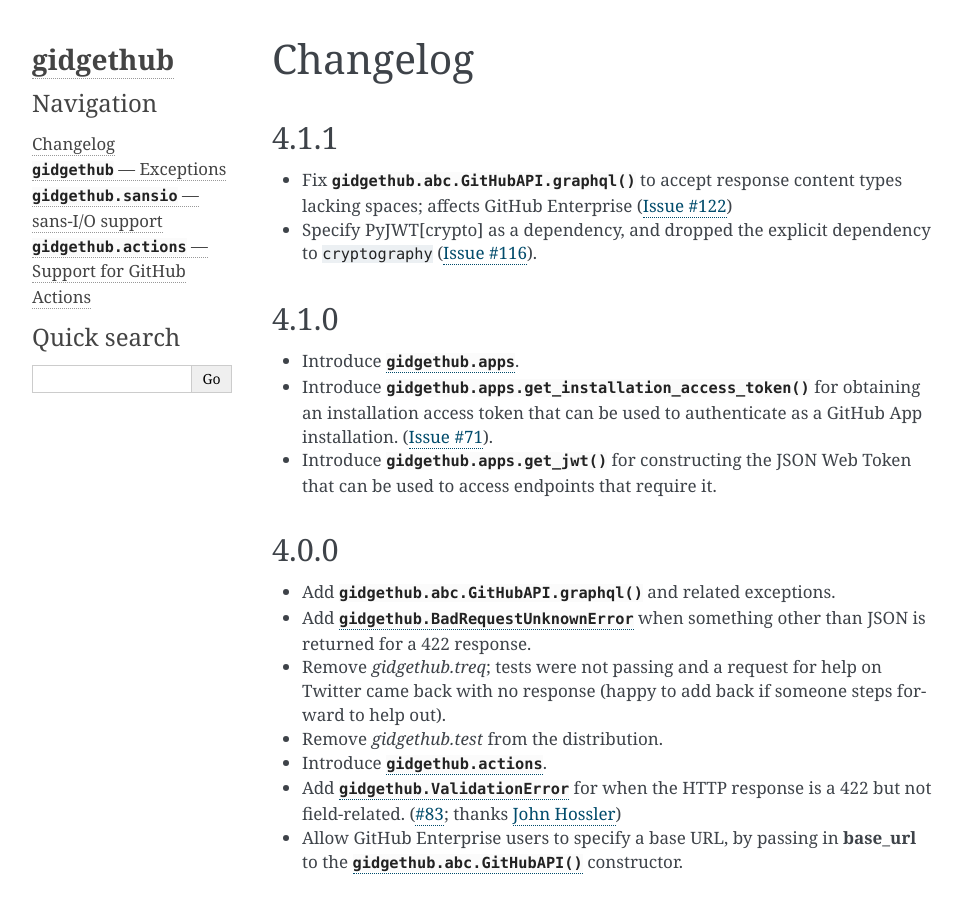
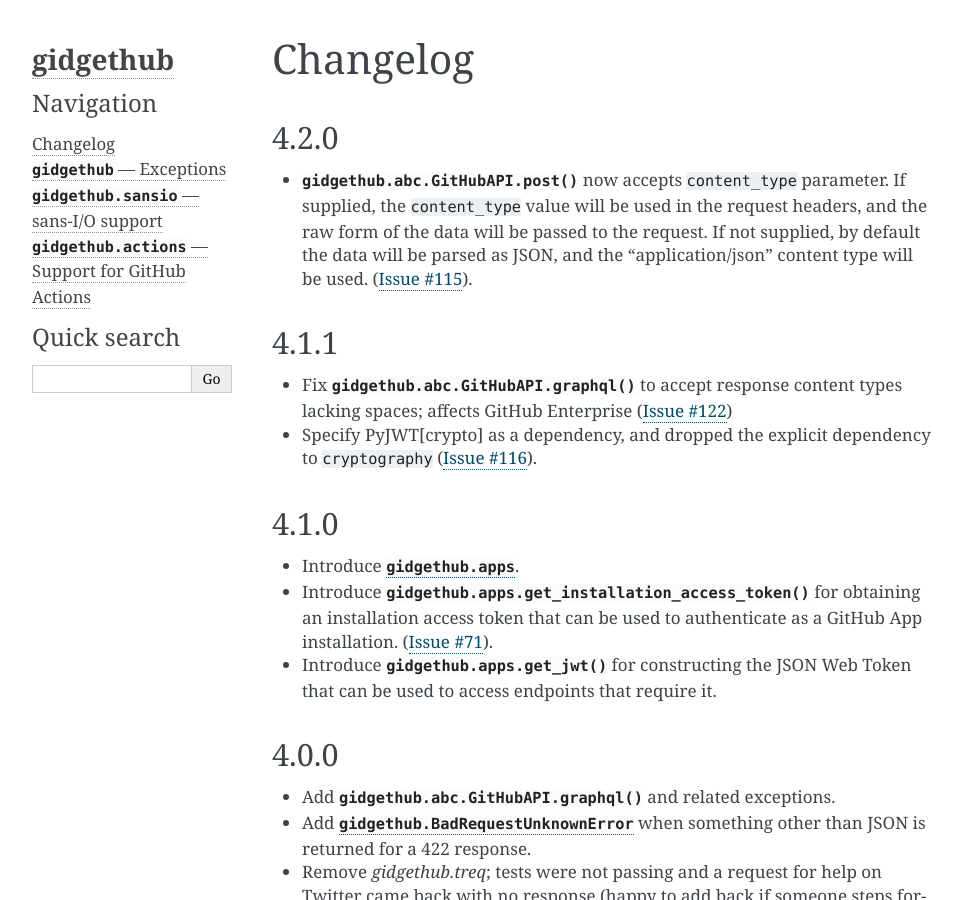
Before and after one commit to gidgethub/gidgethub, a Sphinx documentation site: the page built from docs/changelog.rst, in a window 1280 px wide and 900 px high. Shown: the whole window, without its empty margins (148-1110 px from the left). Built offline with Sphinx 7.4.7, drawn with Linux system fonts in a browser that asks for light colours; pages that are not in the unit, such as notebooks, are missing from menus.

Commit message:
Allow passing content-type header to GitHubAPI.POST (#131)
* Allow passing content-type header to GitHubAPI.POST

When the content-type is passed, the raw body is used in the request.
The default content-type is json, and the body would be parsed to JSON format.

Updated documentation and changelog.

Closes https://github.com/brettcannon/gidgethub/issues/115

Co-authored-by: Brett Cannon <brett@python.org>

```diff
--- a/docs/changelog.rst
+++ b/docs/changelog.rst
@@ -1,5 +1,15 @@
 Changelog
 =========
+
+4.2.0
+-----
+
+- :meth:`gidgethub.abc.GitHubAPI.post` now accepts ``content_type`` parameter.
+  If supplied, the ``content_type`` value will be used in the request headers,
+  and the raw form of the data will be passed to the request. If not supplied,
+  by default the data will be parsed as JSON, and the "application/json" content
+  type will be used. (`Issue #115 <https://github.com/brettcannon/gidgethub/issues/115>`_).
+
 
 4.1.1
 -----
--- a/gidgethub/__init__.py
+++ b/gidgethub/__init__.py
@@ -1,5 +1,5 @@
 """An async GitHub API library"""
-__version__ = "4.1.1"
+__version__ = "4.2.0"
 
 import http
 from typing import Any, Optional
```
Also changed, not shown: docs/abc.rst (+13 -2 lines), 2 other files.
